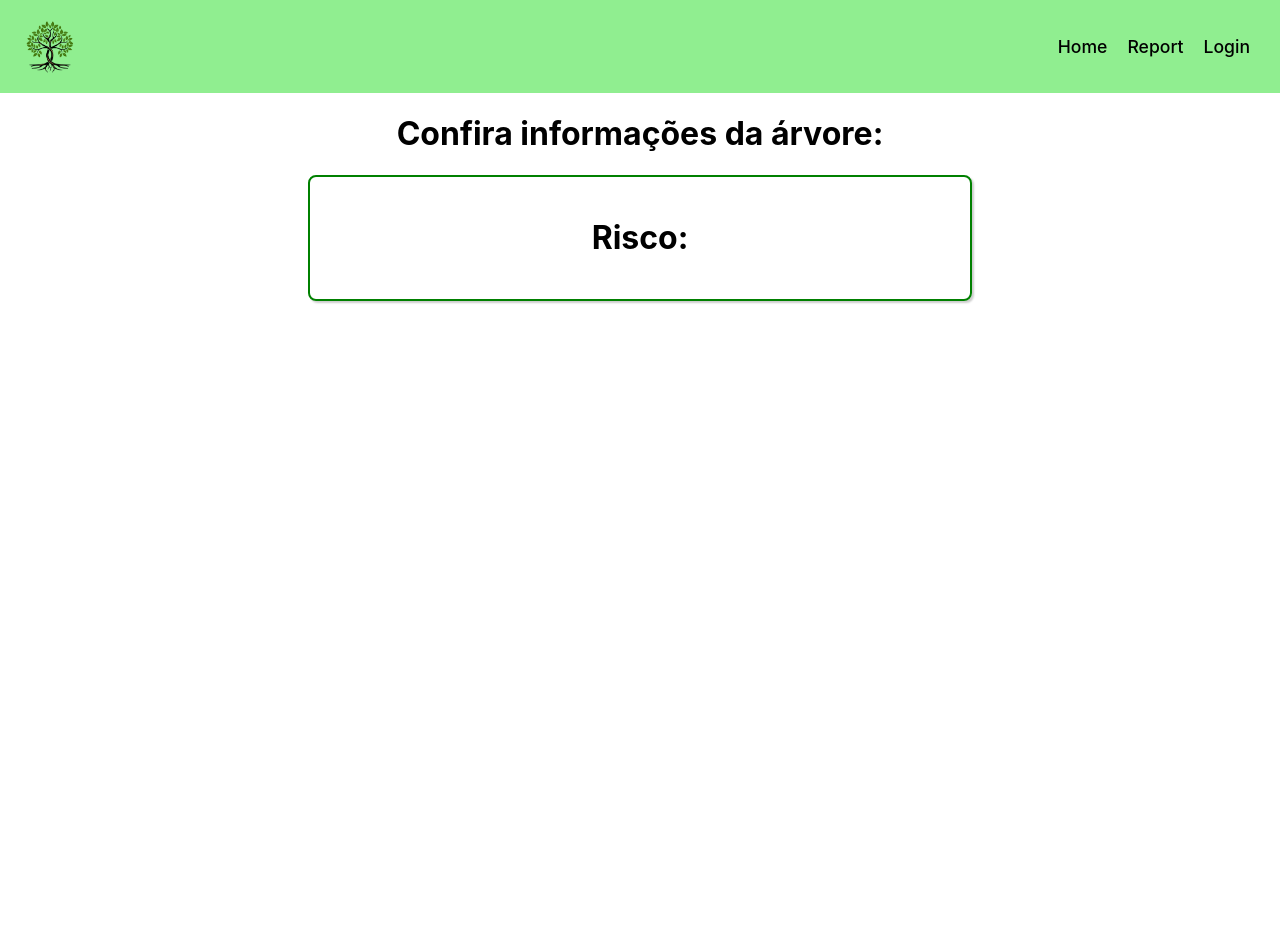
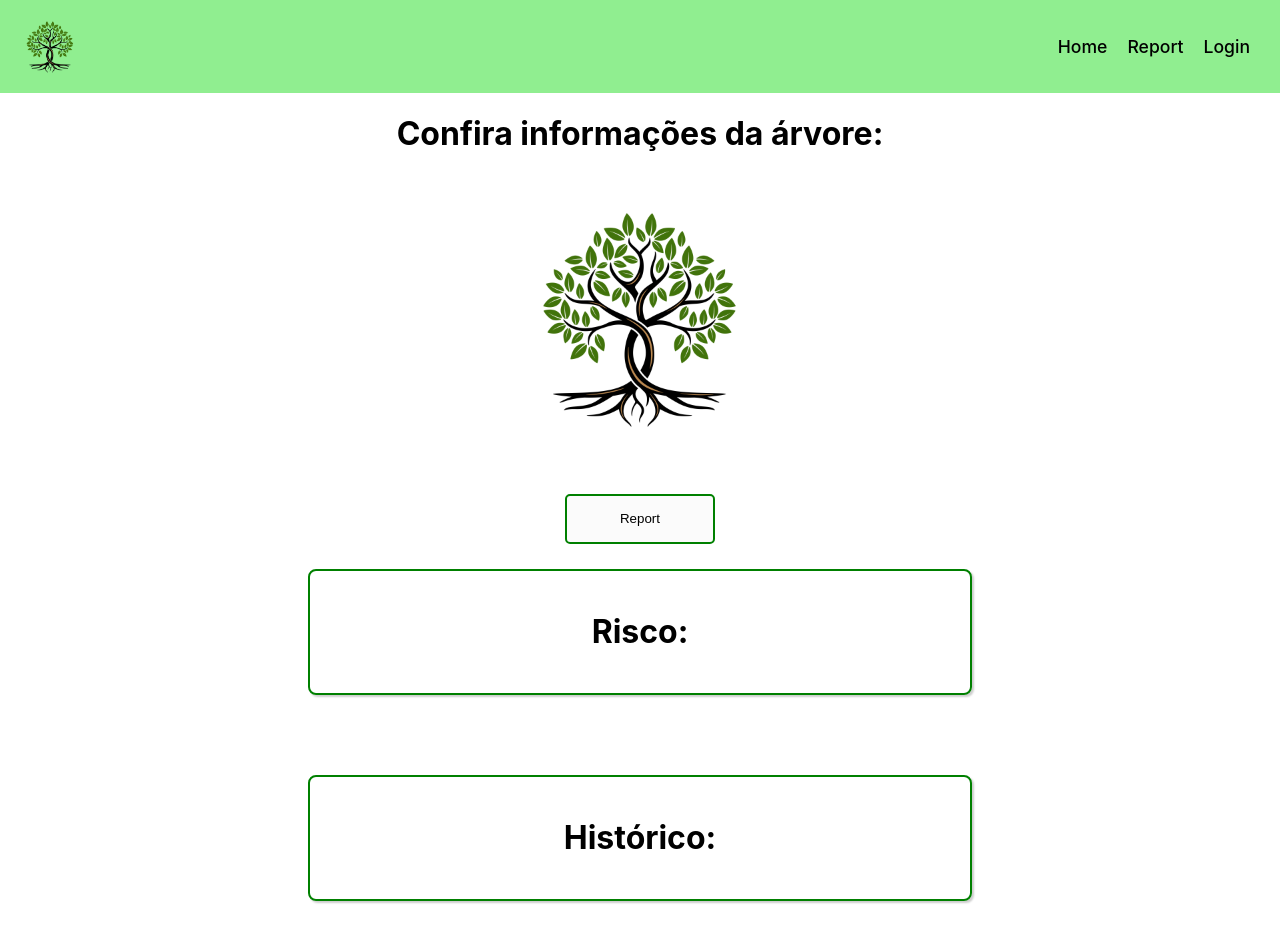
Before and after one commit to joaoprfreitas/parque-arboreo, a React (Create React App) app in the folder frontend/: page /TreeInfo in a window 1280 px wide. Shown: the top 942 px of the page. Before the commit the page ends 800 px from the top, so only its background shows below. Built offline with nearby package versions, Linux system fonts and the light colour scheme; no server answers.

Commit message:
tree info

```diff
--- a/frontend/src/pages/Report.js
+++ b/frontend/src/pages/Report.js
@@ -14,7 +14,13 @@ const ReportPage = () => {
     const [error, setError] = useState('');
 
     async function register(reportDescricao, reportLocalizacao, userEmail) {
+        console.log("teste");
+
         try {
+            console.log(reportDescricao + '. Localização: ' + reportLocalizacao);
+            console.log(new Date(Date.now()).toLocaleDateString());
+            console.log(userEmail);
+
             const res = await axios.post('http://localhost:3500/report/', {
                 descricao: reportDescricao + '. Localização: ' + reportLocalizacao,
                 data: new Date(Date.now()).toLocaleDateString(),
--- a/frontend/src/pages/TreeInfo.js
+++ b/frontend/src/pages/TreeInfo.js
@@ -1,6 +1,7 @@
 import React, { useEffect, useState } from 'react';
 import styles from './TreeInfo.module.css';
 import { useSearchParams, useNavigate } from 'react-router-dom';
+import logo from '../images/tree_logo.png'
 
 import useAxios from "../hooks/useAxios";
 import axios from "../api/axiosInstance";
@@ -17,17 +18,31 @@ const TreeInfo = () => {
         requestConfig: {}
     })
 
-    console.log(risco.descricao);
+    const [arvore, error2, loading2] = useAxios({
+        axiosInstance: axios,
+        method: 'GET',
+        url: 'http://localhost:3500/arvore/' + idRisco,
+        requestConfig: {}
+    })
+
+    console.log(arvore);
+
+    //
 
     return(
-        <div>
-            <div className={styles.container}>
-                <h1>Confira informações da árvore:</h1>
-                <div className={styles.infoBox}>
-                    <div className={styles.infoInput}>
-                        <h1>Risco: {risco.descricao}</h1>
-                    </div>
-                </div>
+        <div className={styles.container}>
+            <h1>Confira informações da árvore:</h1>
+            <div>
+                <img className={styles.infoImg} src={logo} alt="Imagem Árvore"/>
+            </div>
+            <div>
+                <button className={styles.btn}> Report</button>
+            </div>
+            <div className={styles.infoBox}>
+                <h1>Risco: {risco.descricao}</h1>
+            </div>
+            <div className={styles.infoBox}>
+                <h1>Histórico: {}</h1>
             </div>
         </div>
     );
--- a/frontend/src/pages/TreeInfo.module.css
+++ b/frontend/src/pages/TreeInfo.module.css
@@ -4,12 +4,6 @@
     display: flex;
     align-items: center;
     flex-direction: column;
-}
-
-.infoImg{
-    max-width: 150px;
-    margin-top: 20px;
-    margin-bottom: 20px;
 }
 
 .infoBox{
@@ -24,18 +18,21 @@
 }
 
 .infoImg{
-    max-width: 150px;
+    max-width: 250px;
     margin-top: 20px;
     margin-bottom: 20px;
 }
 
 .container .btn{
+    width: 150px;
+    height: 50px;
     padding: 10px 25px 10px 25px;
     margin-top: 25px;
     margin-bottom: 25px;
     border: 2px solid green;
     border-radius: 5px;
     background-color: #fbfbfb;
+    align-self: left;
 }
 
 .container .btn:hover{
```
